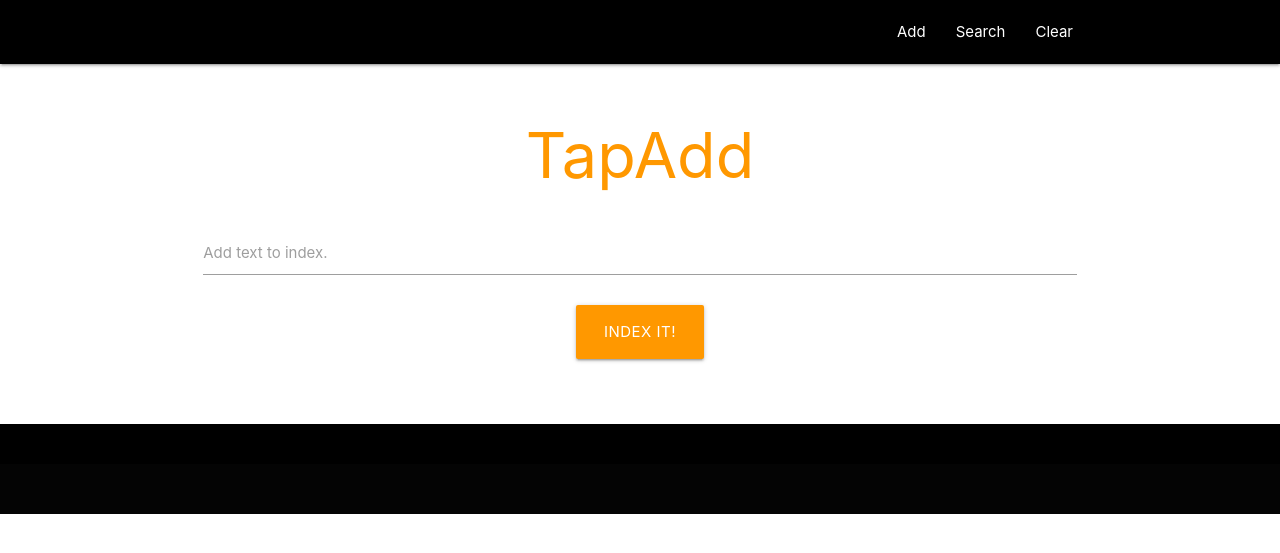
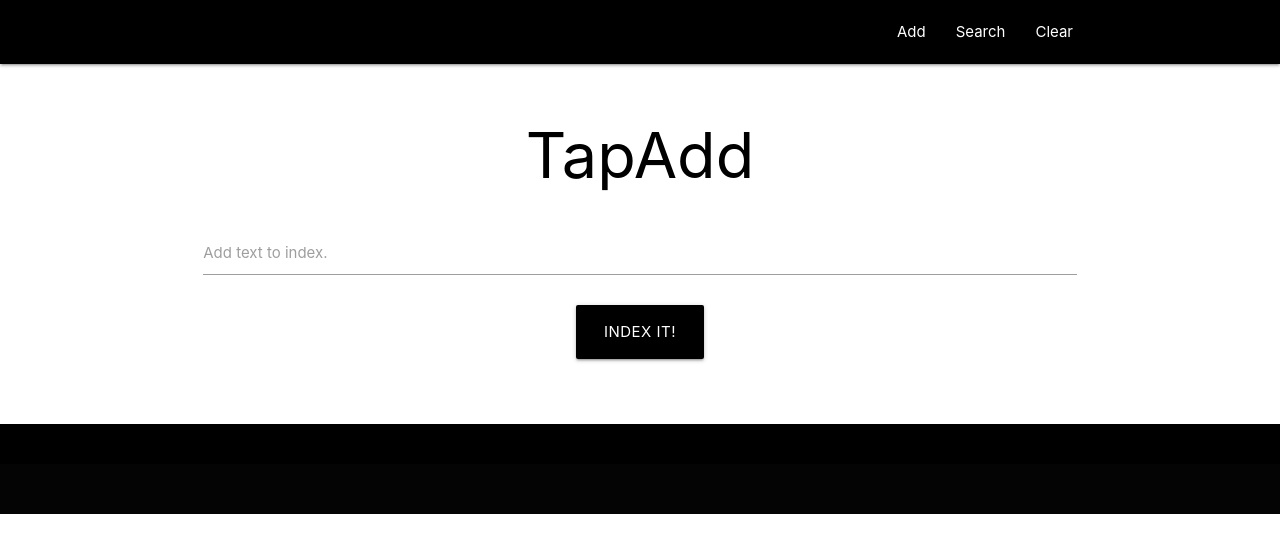
Before and after one commit to Amogh1999/TapSearch, a Django app: page /add in a window 1280 px wide. Shown: the top 553 px of the page. Run offline with Django 3.2, Linux system fonts and the light colour scheme; some libraries are stand-ins or nearby versions.

Commit message:
make it better

```diff
--- a/home/templates/add.html
+++ b/home/templates/add.html
@@ -8,13 +8,13 @@
 {% block body %}
 <div class="section no-pad-bot" id="index-banner">
     <div class="container">
-        <h1 class="header center orange-text">TapAdd</h1>
+        <h1 class="header center black-text">TapAdd</h1>
         <div class="row center">
             <div class="input-field col s12">
                 <textarea id="add-textarea" class="materialize-textarea"></textarea>
                 <label for="textarea1">Add text to index. </label>
             </div>
-            <a id="add" class="btn-large waves-effect waves-light orange">Index it! </a>
+            <a id="add" class="btn-large waves-effect waves-light black">Index it! </a>
         </div>
         </br><br>
     </div>
--- a/home/templates/clear.html
+++ b/home/templates/clear.html
@@ -5,12 +5,12 @@
 
 <div class="section no-pad-bot" id="index-banner">
     <div class="container">
-        <h1 class="header center orange-text">TapClear</h1>
+        <h1 class="header center black-text">TapClear</h1>
         <div class="row center">
             <p>
                 Caution! Tapping below button will clear all indexes and documents of TapSearch. Let's make indexes great again.
             </p>
-            <a id="clear" class="btn-large waves-effect waves-light orange">Clear it! </a>
+            <a id="clear" class="btn-large waves-effect waves-light black">Clear it! </a>
         </div>
         </br><br><br><br>
     </div>
```
